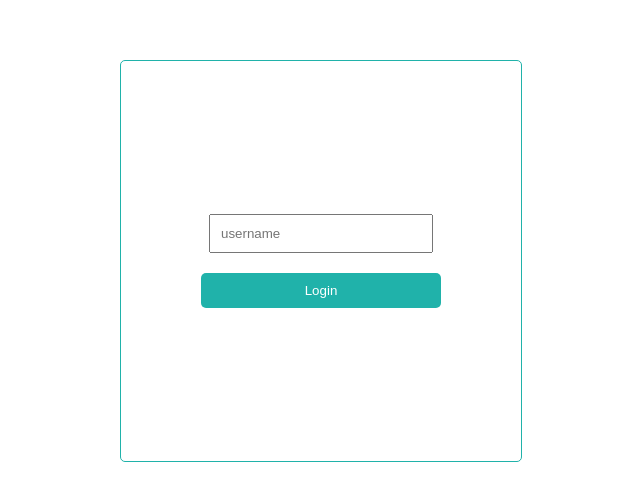
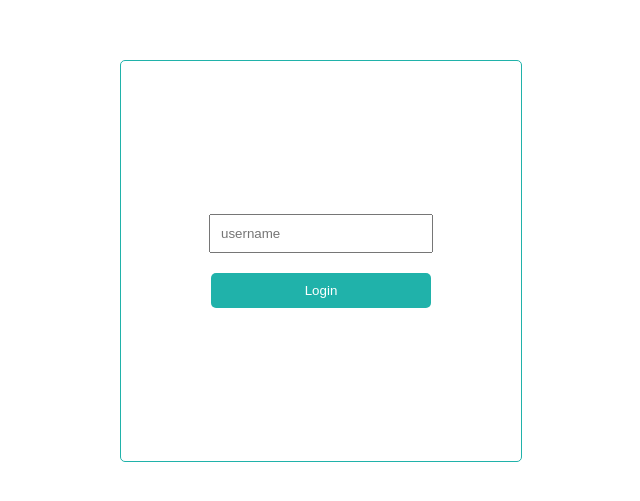
Before and after one commit to kboul/socket-io-simple, a Next.js app: page / in a window 1280 px wide. Shown: the part 147-648 px from the top of the page, without its empty margins (319-959 px from the left). Built offline with nearby package versions, Linux system fonts and the light colour scheme.

Commit message:
Fix navbar spacing

```diff
--- a/components/Main/styles.js
+++ b/components/Main/styles.js
@@ -29,7 +29,7 @@ const UsernameInput = styled.input`
 `;
 
 const LoginBtn = styled.button`
-  width: 60%;
+  width: 55%;
   padding: 10px;
   background-color: lightseagreen;
   color: white;
--- a/components/Navbar/styles.js
+++ b/components/Navbar/styles.js
@@ -5,7 +5,7 @@ const Container = styled.div`
   height: 50px;
   background-color: lightseagreen;
   display: flex;
-  justify-content: space-around;
+  justify-content: space-between;
   align-items: center;
   color: white;
 `;
@@ -36,6 +36,7 @@ const HeroCogIcon = styled(CogIcon)(Icon);
 const HeroMailIcon = styled(MailIcon)(Icon);
 
 const Logo = styled.span`
+  margin-left: 10px;
   font-weight: bold;
   font-size: 20px;
 `;
```
